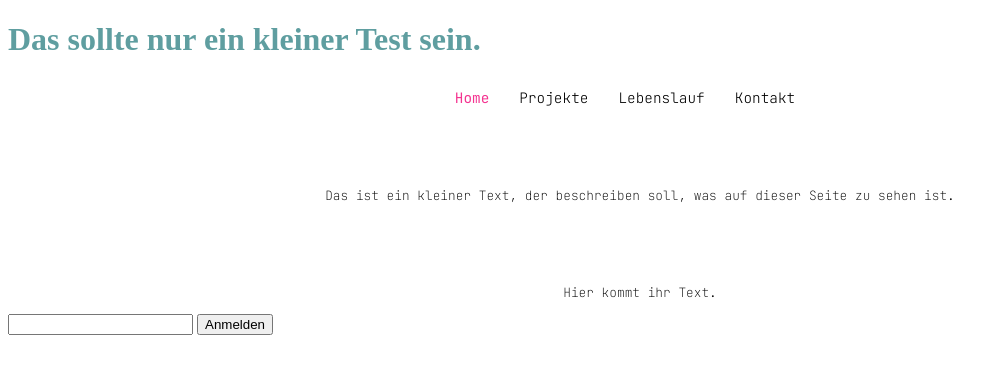
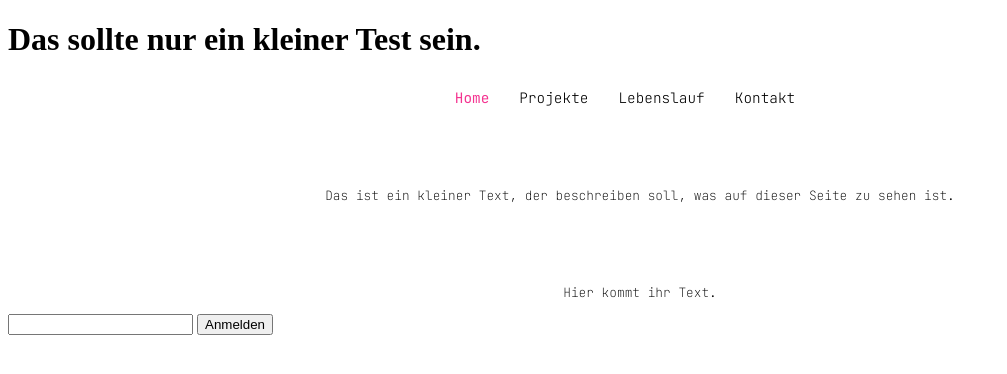
Before and after one commit to mspMMXX/portSite, a plain HTML site: page index.html in a window 1280 px wide. Shown: the whole page, without its empty margins (0-1007 px from the left). Drawn offline with Linux system fonts and the light colour scheme.

Commit message:
deploy: d96fd89c103c64b89fca435d5004d9bee4a17b76

```diff
--- a/index.html
+++ b/index.html
@@ -10,7 +10,7 @@
         <link rel="stylesheet" href="css/styles.css">
     </head>
     <body>
-        <h1 style="color: cadetblue;">Das sollte nur ein kleiner Test sein.</h1>
+        <h1>Das sollte nur ein kleiner Test sein.</h1>
         <nav>
             <ul class="main-menu">
                 <li><a href="pages/index.html" class="active">Home</a></li>
```
